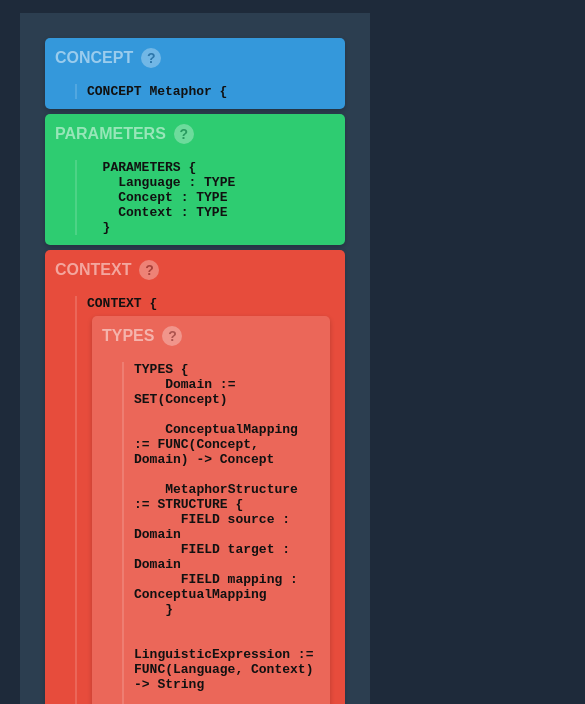
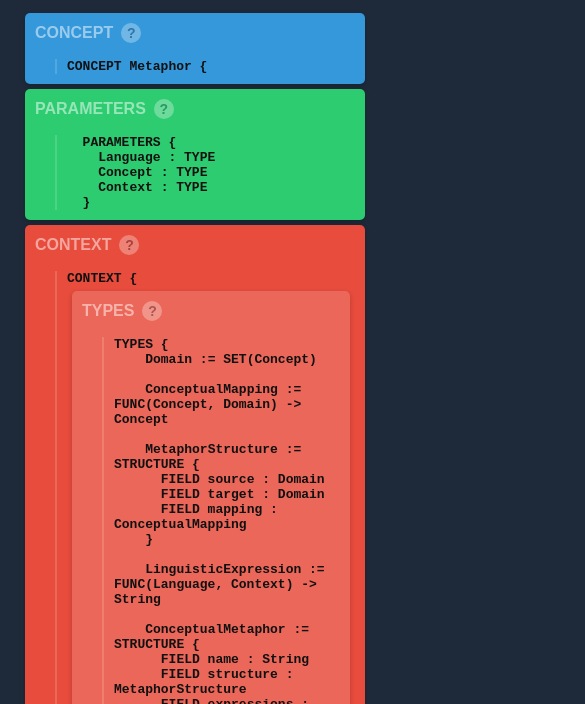
Before and after one commit to westoncb/concept_inspector, a plain HTML site: page index.html in a window 390 px wide. Shown: the part 140-844 px from the top of the page, 585 px wide, since content can reach past the window. Drawn offline with Linux system fonts and the light colour scheme.

Commit message:
Couple changes for better mobile experience

```diff
--- a/index.html
+++ b/index.html
@@ -2,7 +2,10 @@
 <html lang="en">
 <head>
     <meta charset="UTF-8">
-    <meta name="viewport" content="width=device-width, initial-scale=1.0">
+    <meta name="viewport" content="width=device-width, initial-scale=1.0, maximum-scale=1.0, user-scalable=no">
+    <meta name="format-detection" content="telephone=no">
+    <meta name="apple-mobile-web-app-capable" content="yes">
+    <meta name="apple-mobile-web-app-status-bar-style" content="default">
     <title>Concept Inspector</title>
     <style>
         body {
@@ -13,11 +16,7 @@
             padding: 20px;
         }
         #concept-render {
-            background-color: #2c3e50;
-            padding: 20px;
-            min-height: 200px;
-            margin-bottom: 20px;
-            overflow-x: auto;
+            padding: 0;
         }
         #concept-input {
             width: calc(100% - 20px);
```
